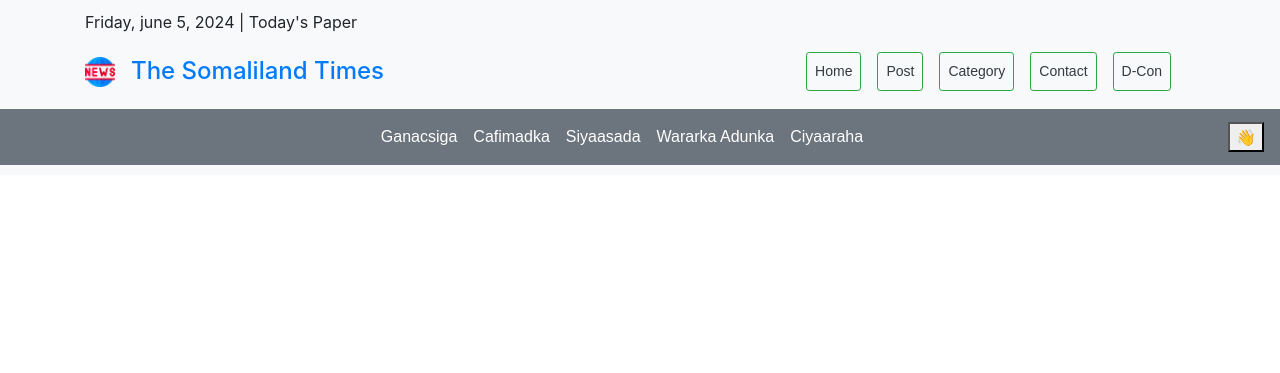
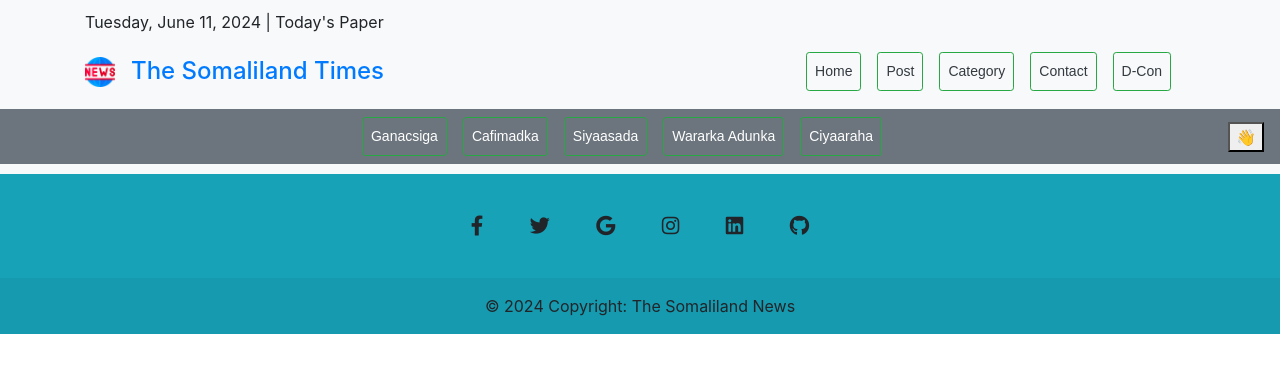
Before and after one commit to Abdifahtaho/website-news-django, a Django app: page /base/ in a window 1280 px wide. Shown: the top 373 px of the page. Run offline with Django 5.2, Linux system fonts and the light colour scheme; some libraries are stand-ins or nearby versions.

Commit message:
update footer

```diff
--- a/newsproject/Templates/base.html
+++ b/newsproject/Templates/base.html
@@ -34,7 +34,7 @@
         <div class="header-top">
             <div class="container d-flex justify-content-between align-items-center">
                 <div>
-                    <span>Friday, june 5, 2024</span> | <span>Today's Paper</span>
+                    <span>Tuesday, June 11, 2024</span> | <span>Today's Paper</span>
                 </div>
 
 
@@ -90,19 +90,19 @@
                 <div class="collapse navbar-collapse" id="navbarNav">
                     <ul class="navbar-nav mx-auto">
                         <li class="nav-item">
-                            <a class="nav-link text-white" href="{% url 'bussiness' %}">Ganacsiga</a>
+                            <a class="nav-link text-white btn btn-sm btn-outline-success ml-2 mr-2"" href="{% url 'bussiness' %}">Ganacsiga</a>
                         </li>
                         <li class="nav-item">
-                            <a class="nav-link text-white" href="{% url 'health' %}">Cafimadka</a>
+                            <a class="nav-link text-white btn btn-sm btn-outline-success ml-2 mr-2"" href="{% url 'health' %}">Cafimadka</a>
                         </li>
                         <li class="nav-item">
-                            <a class="nav-link text-white" href="{% url 'politacal' %}">Siyaasada</a>
+                            <a class="nav-link text-white btn btn-sm btn-outline-success ml-2 mr-2"" href="{% url 'politacal' %}">Siyaasada</a>
                         </li>
                         <li class="nav-item">
-                            <a class="nav-link text-white" href="{% url 'world-news' %}">Wararka Adunka</a>
+                            <a class="nav-link text-white btn btn-sm btn-outline-success ml-2 mr-2"" href="{% url 'world-news' %}">Wararka Adunka</a>
                         </li>
                         <li class="nav-item">
-                            <a class="nav-link text-white" href="{% url 'football' %}">Ciyaaraha</a>
+                            <a class="nav-link text-white btn btn-sm btn-outline-success ml-2 mr-2"" href="{% url 'football' %}">Ciyaaraha</a>
                         </li>
 
 
@@ -128,6 +128,81 @@
     {% block content %}
 
     {% endblock %}
+    <footer class="text-center bg-body-tertiary bg-info">
+        <!-- Grid container -->
+        <div class="container pt-4">
+          <!-- Section: Social media -->
+          <section class="mb-4">
+            <!-- Facebook -->
+            <a
+              data-mdb-ripple-init
+              class="btn btn-link btn-floating btn-lg text-body m-1"
+              href="#!"
+              role="button"
+              data-mdb-ripple-color="dark"
+              ><i class="fab fa-facebook-f"></i
+            ></a>
+
+            <!-- Twitter -->
+            <a
+              data-mdb-ripple-init
+              class="btn btn-link btn-floating btn-lg text-body m-1"
+              href="#!"
+              role="button"
+              data-mdb-ripple-color="dark"
+              ><i class="fab fa-twitter"></i
+            ></a>
+
+            <!-- Google -->
+            <a
+              data-mdb-ripple-init
+              class="btn btn-link btn-floating btn-lg text-body m-1"
+              href="#!"
+              role="button"
+              data-mdb-ripple-color="dark"
+              ><i class="fab fa-google"></i
+            ></a>
+
+            <!-- Instagram -->
+            <a
+              data-mdb-ripple-init
+              class="btn btn-link btn-floating btn-lg text-body m-1"
+              href="#!"
+              role="button"
+              data-mdb-ripple-color="dark"
+              ><i class="fab fa-instagram"></i
+            ></a>
+
+            <!-- Linkedin -->
+            <a
+              data-mdb-ripple-init
+              class="btn btn-link btn-floating btn-lg text-body m-1"
+              href="#!"
+              role="button"
+              data-mdb-ripple-color="dark"
+              ><i class="fab fa-linkedin"></i
+            ></a>
+            <!-- Github -->
+            <a
+              data-mdb-ripple-init
+              class="btn btn-link btn-floating btn-lg text-body m-1"
+              href="#!"
+              role="button"
+              data-mdb-ripple-color="dark"
+              ><i class="fab fa-github"></i
+            ></a>
+          </section>
+          <!-- Section: Social media -->
+        </div>
+        <!-- Grid container -->
+
+        <!-- Copyright -->
+        <div class="text-center p-3" style="background-color: rgba(0, 0, 0, 0.05);">
+          © 2024 Copyright:
+          <a class="text-body" href="https://mdbootstrap.com/">The Somaliland News</a>
+        </div>
+        <!-- Copyright -->
+      </footer>
 
     <script src="https://code.jquery.com/jquery-3.5.1.slim.min.js"></script>
     <script src="https://cdn.jsdelivr.net/npm/@popperjs/core@2.9.2/dist/umd/popper.min.js"></script>
--- a/newsproject/newsApp/views.py
+++ b/newsproject/newsApp/views.py
@@ -35,13 +35,13 @@ def add_category(request):
         form = CategoryForm()
     return render(request, 'category_form.html', {'form': form})
 
-@login_required(login_url="/users/login/")
+
 def add_post(request):
     if request.method == 'POST':
         form = PostForm(request.POST, request.FILES)
         if form.is_valid():
             form.save()
-            return redirect('/posts/add')
+            return redirect('home')
     else:
         form = PostForm()
     return render(request, 'post_form.html', {'form': form})
@@ -85,13 +85,13 @@ def update(request,pk):
         form=PostForm(request.POST ,instance=obj1)
         if form.is_valid():
             form.save()
-            return redirect('/home')
+            return redirect('home')
     return render(request,'update.html',{'for':form})
 
 def delete(request,pk):
     obj2=Post.objects.get(pk=pk)
     obj2.delete()
-    return redirect('/home')
+    return redirect('home')
 
 
 @login_required(login_url="/users/login/")
```
Also changed, not shown: newsproject/db.sqlite3, newsproject/static/images/Muuse-Biixi.jpg (added), newsproject/static/images/Muuse-Biixi_ZZ2hj9T.jpg (added), newsproject/static/images/download.jpeg (added), newsproject/static/images/malawi.png (added).
